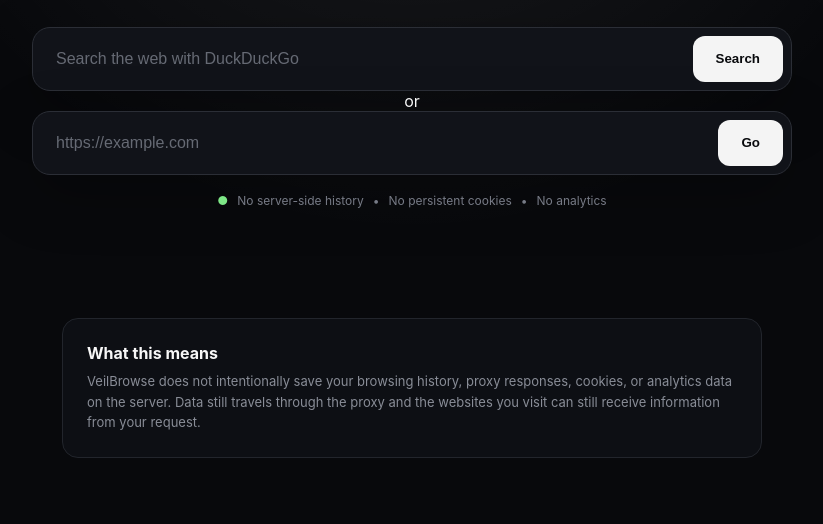
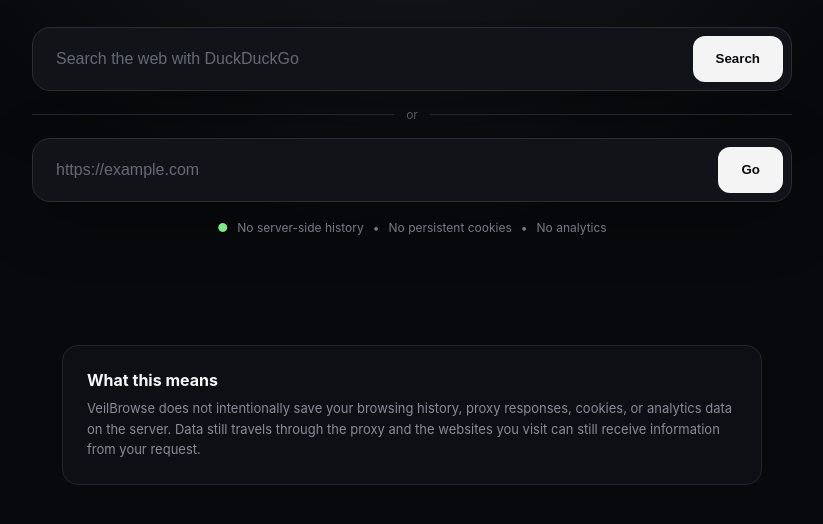
Before and after one commit to phants0/veilbrowse, a website: page public/index.html in a window 1280 px wide. Shown: the part 324-848 px from the top of the page, without its empty margins (228-1051 px from the left). Drawn offline with Linux system fonts and the light colour scheme.

Commit message:
Style DuckDuckGo search form

```diff
--- a/public/styles.css
+++ b/public/styles.css
@@ -1,4 +1,4 @@
- :root {
+:root {
   font-family: Inter, ui-sans-serif, system-ui, -apple-system, BlinkMacSystemFont, "Segoe UI", sans-serif;
   color: #f7f7f7;
   background: #08090c;
@@ -89,6 +89,26 @@
 
 .url-form button:hover { background: #fff; }
 
+.search-form { margin-bottom: 16px; }
+
+.or-divider {
+  display: flex;
+  align-items: center;
+  gap: 12px;
+  width: min(760px, 100%);
+  margin: 0 auto 16px;
+  color: #555963;
+  font-size: 12px;
+}
+
+.or-divider::before,
+.or-divider::after {
+  content: "";
+  height: 1px;
+  flex: 1;
+  background: #22252c;
+}
+
 .privacy {
   display: flex;
   justify-content: center;
```
